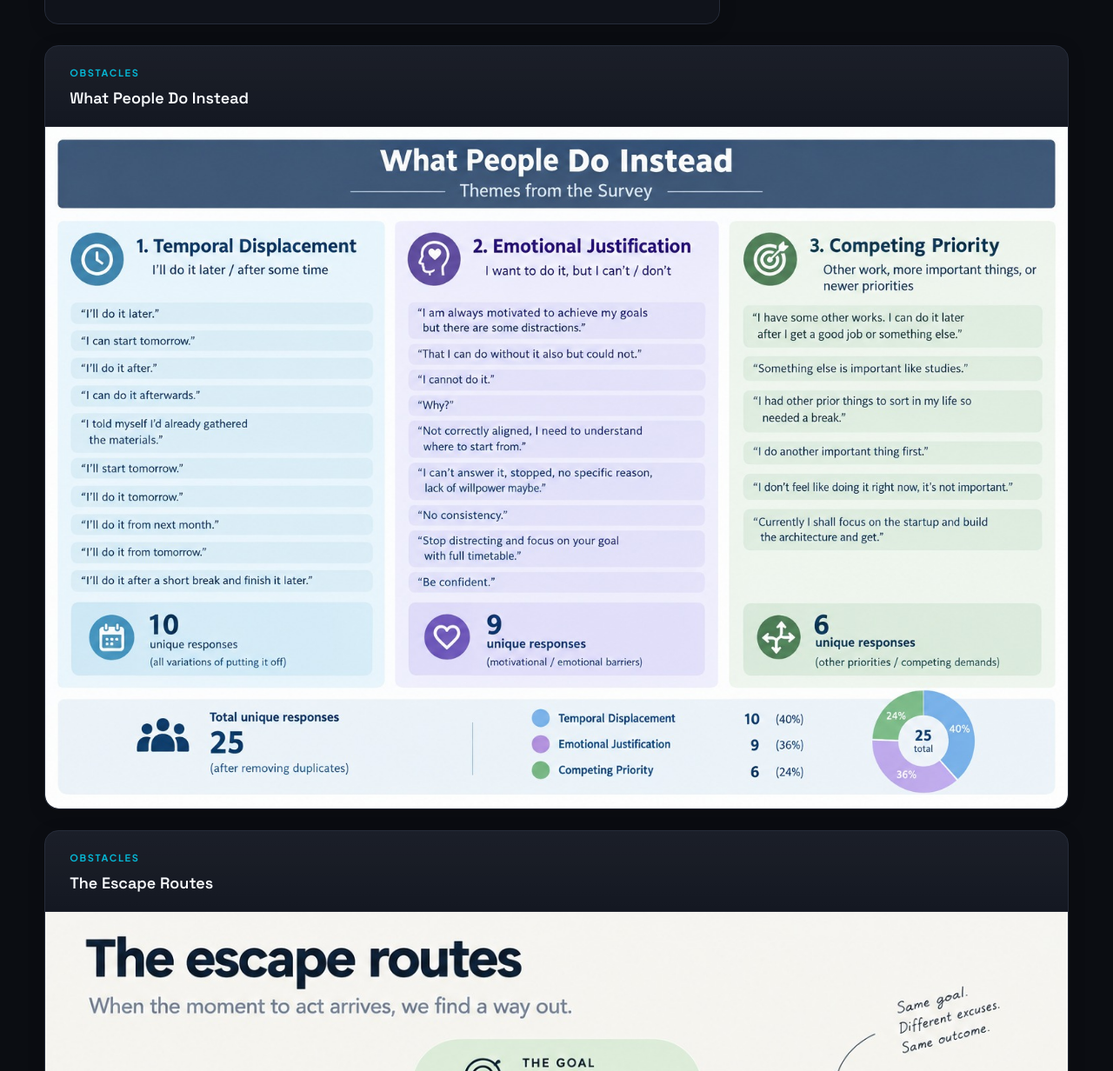
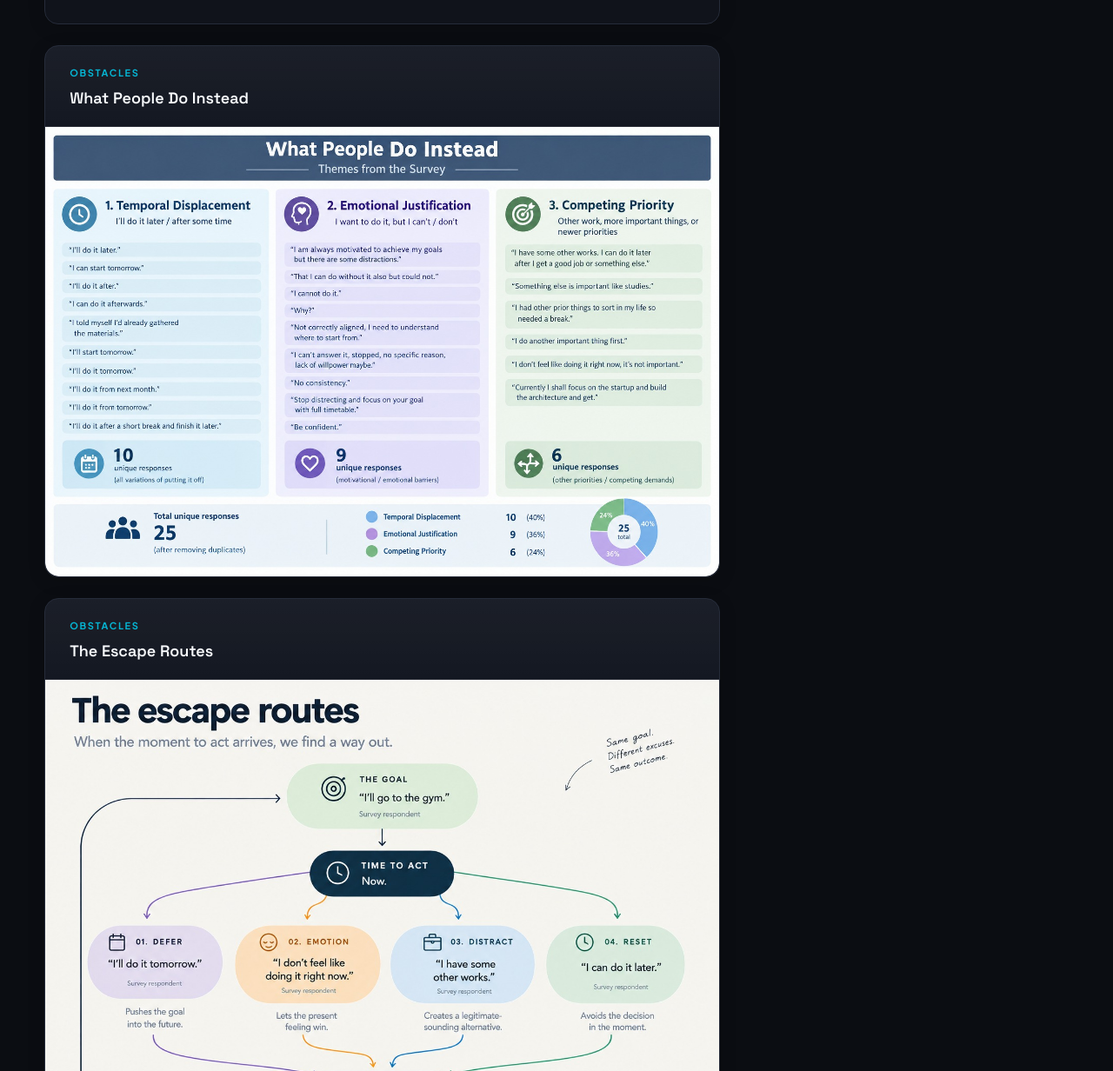
Before and after one commit to charolette-xiome/Ken.ThePrime.dashboard, a plain HTML site: page index.html in a window 1280 px wide. Shown: the part 4048-5280 px from the top of the page at 87% size. Drawn offline with Linux system fonts and the light colour scheme.

Commit message:
Update index.html

```diff
--- a/index.html
+++ b/index.html
@@ -1,5 +1,6 @@
 <!DOCTYPE html>
 <html lang="en">
+
 <head>
     <meta charset="UTF-8">
     <meta name="viewport" content="width=device-width, initial-scale=1.0">
@@ -7,10 +8,13 @@
     <!-- Google Fonts -->
     <link rel="preconnect" href="https://fonts.googleapis.com">
     <link rel="preconnect" href="https://fonts.gstatic.com" crossorigin>
-    <link href="https://fonts.googleapis.com/css2?family=Plus+Jakarta+Sans:wght@400;500;600;700&family=Space+Grotesk:wght@500;600;700&display=swap" rel="stylesheet">
+    <link
+        href="https://fonts.googleapis.com/css2?family=Plus+Jakarta+Sans:wght@400;500;600;700&family=Space+Grotesk:wght@500;600;700&display=swap"
+        rel="stylesheet">
     <!-- Stylesheet -->
     <link rel="stylesheet" href="./style.css">
 </head>
+
 <body>
 
     <main class="dashboard">
@@ -233,18 +237,19 @@
             </article>
 
             <!-- CHART 15 -->
-        <article class="chart-card span-col-4 infographic-card" data-category="obstacles">
+            <article class="chart-card span-col-2 infographic-card" data-category="obstacles">
                 <div class="card-header">
                     <span class="card-category">Obstacles</span>
                     <h3 class="chart-title">What People Do Instead</h3>
                 </div>
                 <div class="chart-image-wrapper infographic-wrapper">
-                <img src="./kenimg15.jpg" alt="What People Do Instead — Themes from the Survey" class="chart-image infographic-image">
+                    <img src="./kenimg15.jpg" alt="What People Do Instead — Themes from the Survey"
+                        class="chart-image infographic-image">
                 </div>
             </article>
 
             <!-- CHART 16 -->
-        <article class="chart-card span-col-4 infographic-card" data-category="obstacles">
+            <article class="chart-card span-col-2 infographic-card" data-category="obstacles">
                 <div class="card-header">
                     <span class="card-category">Obstacles</span>
                     <h3 class="chart-title">The Escape Routes</h3>
@@ -254,7 +259,8 @@
                 </div>
             </article>
 
-        <article class="chart-card span-col-4 infographic-card" data-category="obstacles">
+            <!-- CHART 18 -->
+            <article class="chart-card span-col-2 infographic-card" data-category="obstacles">
                 <div class="card-header">
                     <span class="card-category">Obstacles</span>
                     <h3 class="chart-title">What People do instead</h3>
@@ -282,4 +288,5 @@
     <!-- JavaScript -->
     <script src="./script.js"></script>
 </body>
+
 </html>
```
Lines whose indentation alone changed are shown as unchanged.
